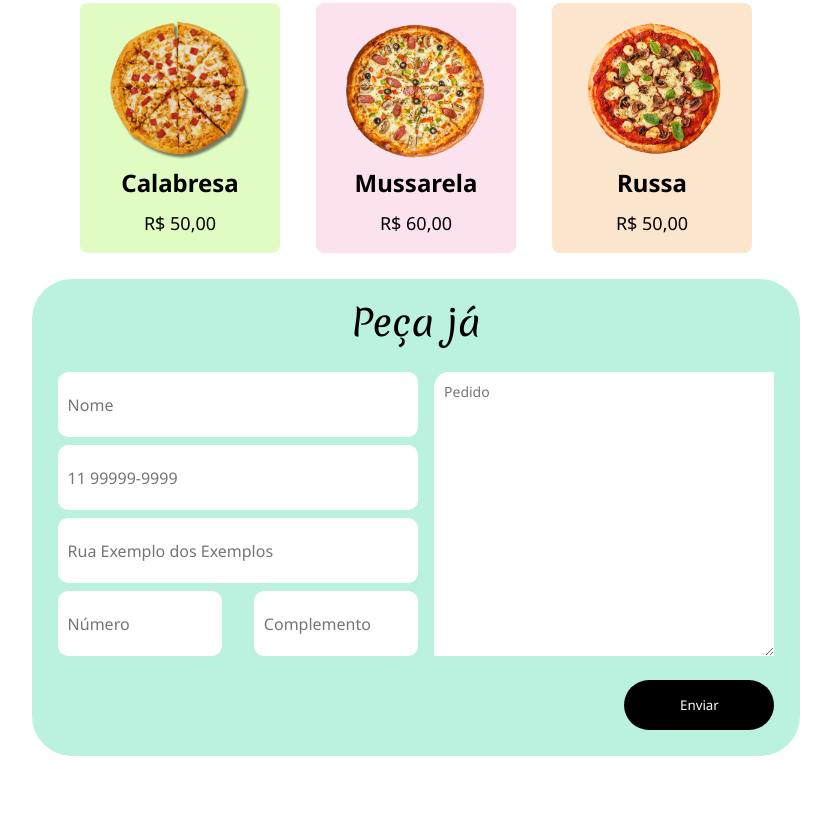
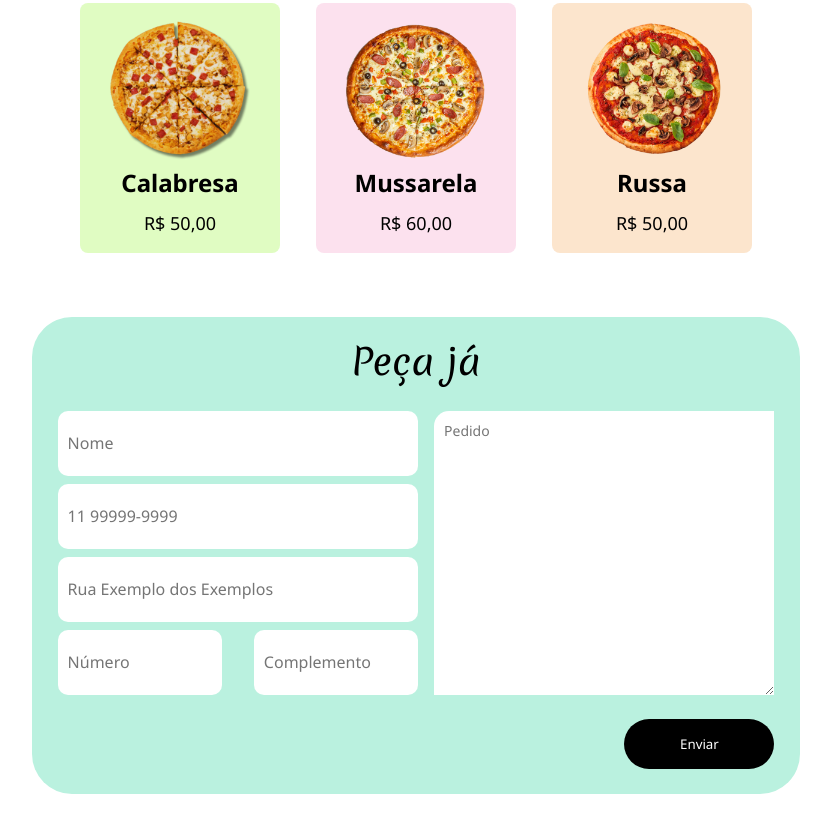
Before and after one commit to brunovicenters/Pizzaria-Novais, a plain HTML site: page index.html in a window 1280 px wide. Shown: the part 693-1526 px from the top of the page, without its empty margins (224-1055 px from the left). Before the commit the page ends 1474 px from the top, so only its background shows below. Drawn offline with nearby package versions, Linux system fonts and the light colour scheme.

Commit message:
Fixed spacing

```diff
--- a/css/layout/_section_cards.css
+++ b/css/layout/_section_cards.css
@@ -2,6 +2,7 @@
     display: flex;
     gap: 36px;
     justify-content: center;
+    margin-bottom: 5%;
 }
 
 .img_pizza {
--- a/css/layout/_section_contato.css
+++ b/css/layout/_section_contato.css
@@ -5,7 +5,7 @@
     flex-direction: column;
     background-color: rgb(186, 241, 223);
     border-radius: 40px;
-    margin: 2% 20%;
+    margin: 0% 20% 5%;
     padding: 2%;
 }
 
```
